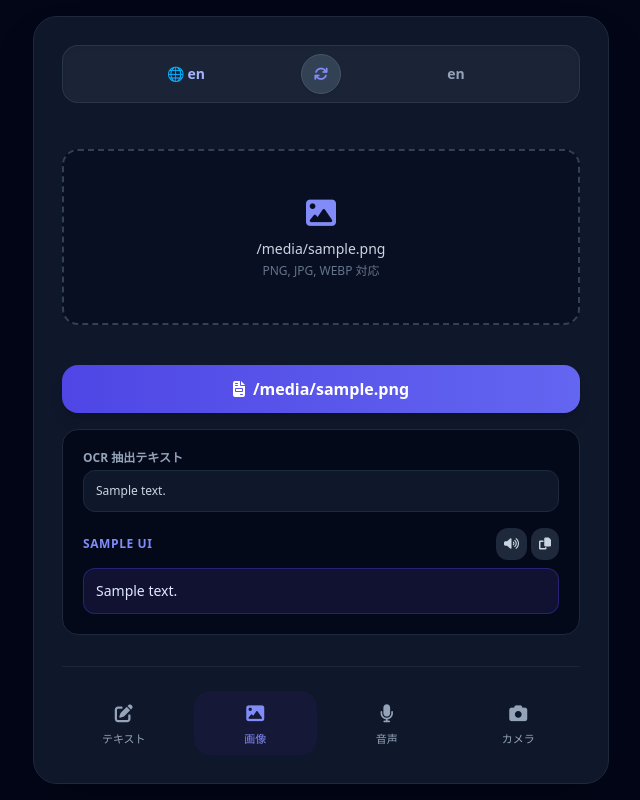
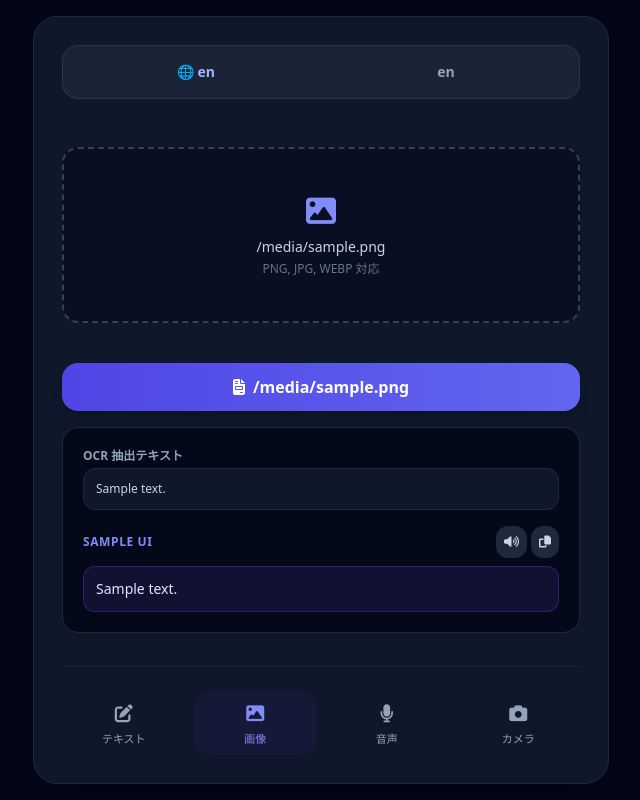
Before and after one commit to cfti1250155-source/flask-image-translator, a Flask app: template templates/index.html in a window 1280 px wide. Shown: the whole page, without its empty margins (319-959 px from the left). Run offline with Flask 3, Linux system fonts and the light colour scheme; the template is opened without the code that fills it: most values are stand-ins (such as "Sample title", 1, 10 or a date in 2020); some libraries are stand-ins or nearby versions.

Commit message:
Restrict language swap button to text tab only and fix single target translation for image/voice/camera

```diff
--- a/templates/index.html
+++ b/templates/index.html
@@ -12,14 +12,15 @@
     <!-- メインコンテンツカード -->
     <div class="max-w-xl w-full bg-slate-900 rounded-3xl shadow-2xl border border-slate-800 p-5 md:p-7 flex-grow flex flex-col justify-between my-auto">
 
-        <!-- 1. 上部：言語切り替えバー（Google翻訳アプリ風） -->
+        <!-- 1. 上部：言語表示＆切り替えバー -->
         <div class="bg-slate-800/80 rounded-2xl p-2 flex items-center justify-between border border-slate-700/60 mb-6 shadow-inner">
             <a href="/select-language" class="flex-1 text-center font-semibold text-sm text-indigo-300 hover:text-white transition py-2 rounded-xl hover:bg-slate-700/50">
                 🌐 {{ target_lang }}
             </a>
 
-            <form action="/swap-language" method="POST" class="inline">
-                <button type="submit" title="言語切り替え" class="w-10 h-10 bg-slate-700 hover:bg-slate-600 active:scale-95 text-indigo-400 rounded-full flex items-center justify-center transition border border-slate-600 shadow">
+            <!-- テキストタブ時のみ表示される切り替えボタン -->
+            <form id="header-swap-form" action="/swap-language" method="POST" class="inline">
+                <button type="submit" title="言語切り替え" class="w-10 h-10 bg-slate-700 hover:bg-slate-600 active:scale-95 text-indigo-400 rounded-full flex items-center justify-center transition border border-slate-600 shadow mx-2">
                     <i class="fa-solid fa-arrows-rotate text-sm"></i>
                 </button>
             </form>
@@ -37,7 +38,7 @@
                 <form action="/" method="POST" class="space-y-3">
                     <input type="hidden" name="mode" value="text">
                     <div class="relative">
-                        <textarea name="direct_text" rows="5" class="w-full p-4 rounded-2xl bg-slate-950/70 text-slate-100 border border-slate-800 focus:outline-none focus:border-indigo-500 text-base placeholder-slate-600 resize-none shadow-inner" placeholder="{{ ui.text_placeholder }}">{{ ocr_text if is_text_translation else '' }}</textarea>
+                        <textarea name="direct_text" rows="5" class="w-full p-4 rounded-2xl bg-slate-950/70 text-slate-100 border border-slate-800 focus:outline-none focus:border-indigo-500 text-base placeholder-slate-600 resize-none shadow-inner" placeholder="{{ ui.text_placeholder }}"></textarea>
                     </div>
                     <button type="submit" class="w-full bg-gradient-to-r from-indigo-600 to-indigo-500 hover:from-indigo-500 hover:to-indigo-400 text-white font-bold py-3 px-4 rounded-2xl shadow-lg transition active:scale-[0.99] flex items-center justify-center gap-2">
                         <i class="fa-solid fa-language"></i> {{ ui.btn_text_translate }}
@@ -121,27 +122,27 @@
                 {% endif %}
             </div>
 
-            <!-- 【音声翻訳モード（準備中UI）】 -->
+            <!-- 【音声翻訳モード（準備中）】 -->
             <div id="tab-voice" class="tab-content hidden text-center py-10 space-y-4">
                 <div class="w-20 h-20 bg-indigo-600/20 text-indigo-400 rounded-full flex items-center justify-center mx-auto text-3xl border border-indigo-500/30">
                     <i class="fa-solid fa-microphone"></i>
                 </div>
                 <h3 class="text-lg font-bold text-white">音声入力翻訳</h3>
-                <p class="text-xs text-slate-400 max-w-xs mx-auto">マイクに向かって話した言葉をリアルタイムで文字起こし＆翻訳します（次回追加予定）。</p>
+                <p class="text-xs text-slate-400 max-w-xs mx-auto">話した言葉をあなたの設定言語（{{ target_lang }}）に自動翻訳します。</p>
             </div>
 
-            <!-- 【カメラ翻訳モード（準備中UI）】 -->
+            <!-- 【カメラ翻訳モード（準備中）】 -->
             <div id="tab-camera" class="tab-content hidden text-center py-10 space-y-4">
                 <div class="w-20 h-20 bg-indigo-600/20 text-indigo-400 rounded-full flex items-center justify-center mx-auto text-3xl border border-indigo-500/30">
                     <i class="fa-solid fa-camera"></i>
                 </div>
                 <h3 class="text-lg font-bold text-white">リアルタイムカメラ翻訳</h3>
-                <p class="text-xs text-slate-400 max-w-xs mx-auto">カメラでかざした文字をリアルタイムで翻訳・画像解析します（次回追加予定）。</p>
+                <p class="text-xs text-slate-400 max-w-xs mx-auto">カメラに映した文字をあなたの設定言語（{{ target_lang }}）に自動翻訳します。</p>
             </div>
 
         </div>
 
-        <!-- 3. 下部：ナビゲーションアイコン（Google翻訳アプリ風） -->
+        <!-- 3. 下部：ナビゲーションアイコン -->
         <div class="grid grid-cols-4 gap-2 pt-6 border-t border-slate-800/80 mt-6">
             <button onclick="switchTab('text')" id="nav-text" class="nav-btn active flex flex-col items-center justify-center py-2 rounded-2xl transition text-indigo-400">
                 <i class="fa-solid fa-pen-to-square text-lg mb-1"></i>
@@ -163,7 +164,7 @@
 
     </div>
 
-    <!-- JavaScript：タブ切り替え＆便利ツール -->
+    <!-- JavaScript：タブ切り替え＆言語スワップボタン制御 -->
     <script>
         function switchTab(tabName) {
             // コンテンツの非表示・表示切り替え
@@ -179,6 +180,16 @@
             const activeBtn = document.getElementById('nav-' + tabName);
             activeBtn.classList.remove('text-slate-400');
             activeBtn.classList.add('text-indigo-400', 'bg-indigo-950/40');
+
+            // テキストタブの時のみ「言語切り替え（⇄）」ボタンを表示
+            const swapForm = document.getElementById('header-swap-form');
+            if (swapForm) {
+                if (tabName === 'text') {
+                    swapForm.style.display = 'inline-block';
+                } else {
+                    swapForm.style.display = 'none';
+                }
+            }
         }
 
         // POST直後のタブ自動復元
```
